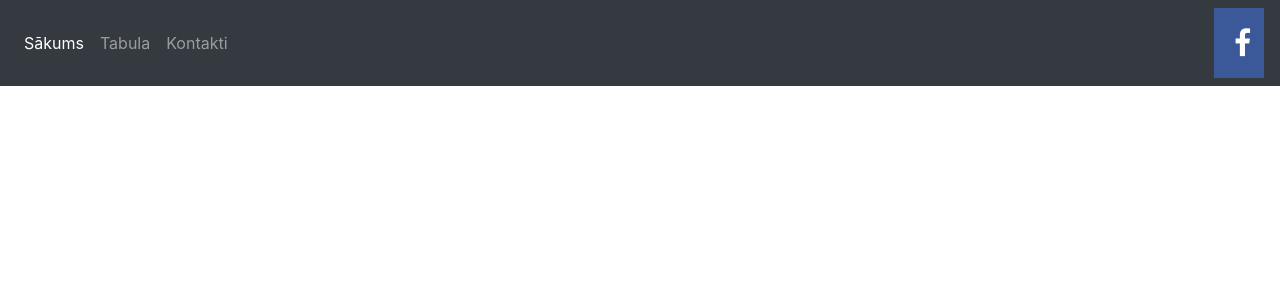
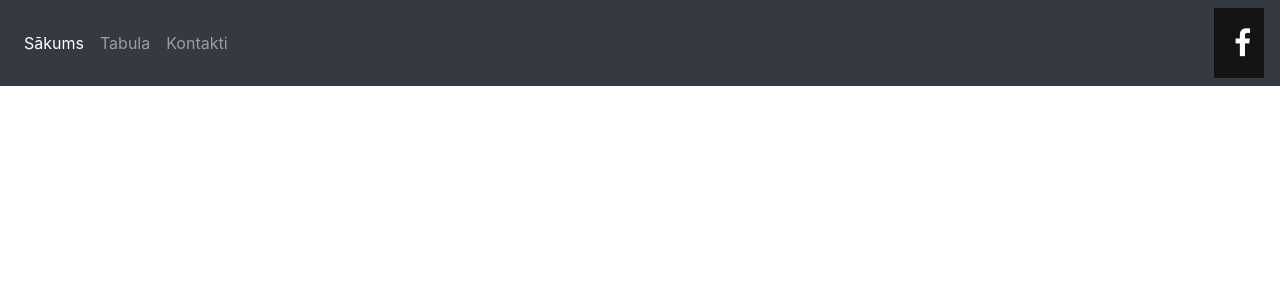
Before and after one commit to rtrumars/zirnis, a Flask app: page / in a window 1280 px wide. Shown: the top 300 px of the page. Run offline with Flask 2, Linux system fonts and the light colour scheme; some libraries are stand-ins or nearby versions.

Commit message:
Update icon.css

```diff
--- a/static/css/icon.css
+++ b/static/css/icon.css
@@ -16,7 +16,7 @@
 
   /* Facebook */
   .fa-facebook {
-    background: #3B5998;
+    background: rgb(20, 20, 20);
     color: white;
   }
 
```
